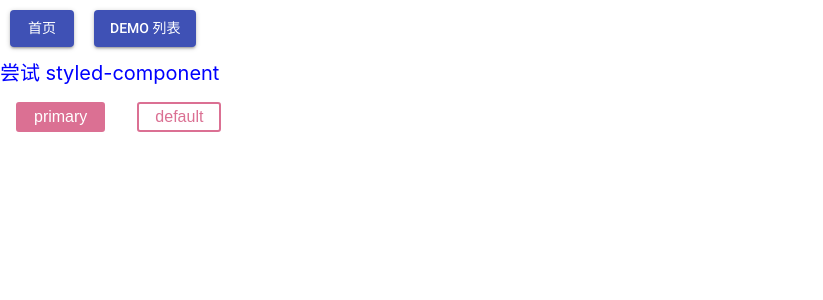
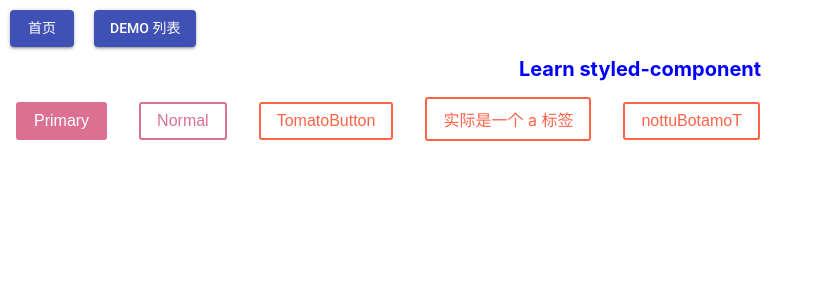
Before and after one commit to learn-frame/learn-react, a React app: page /css-in-js in a window 1280 px wide. Shown: the top 300 px of the page, without its empty margins (0-823 px from the left). Built offline with nearby package versions, Linux system fonts and the light colour scheme.

Commit message:
feat: Learn css in js

```diff
--- a/src/containers/CSSInJS.tsx
+++ b/src/containers/CSSInJS.tsx
@@ -1,10 +1,5 @@
-import React from 'react';
+import React, { ReactElement, ReactComponentElement } from 'react';
 import styled from 'styled-components';
-
-const P = styled.p`
-  font-size: 20px;
-  color: blue;
-`;
 
 interface ICSSInJSProps {
   primary?: boolean;
@@ -17,25 +12,50 @@ class CSSInJS extends React.Component<ICSSInJSProps, {}> {
   }
 
   public render() {
+    // 基本玩法
+    const H1 = styled.h1`
+      font-size: 20px;
+      color: blue;
+      text-align: center;
+    `;
+
+    // 传入参数
     const Button = styled.button`
       background: ${(props: ICSSInJSProps) =>
         props.primary ? 'palevioletred' : 'white'};
       color: ${(props: ICSSInJSProps) =>
         props.primary ? 'white' : 'palevioletred'};
-
       font-size: 1em;
       margin: 1em;
-      padding: 0.25em 1em;
+      padding: 0.5em 1em;
       border: 2px solid palevioletred;
       border-radius: 3px;
       outline: none;
       cursor: pointer;
     `;
+
+    // 继承
+    const TomatoButton = styled(Button)`
+      border-color: tomato;
+      color: tomato;
+    ` as any;
+
+    const ReversedButton = (props: any) => (
+      <button {...props} children={props.children.split('').reverse()} />
+    );
     return (
       <div>
-        <P>尝试 styled-component</P>
-        <Button primary>primary</Button>
-        <Button>default</Button>
+        <H1>Learn styled-component</H1>
+        <Button primary>Primary</Button>
+        <Button>Normal</Button>
+        <TomatoButton>TomatoButton</TomatoButton>
+        {/* 通过 as 将组件转换到某元素 */}
+        <TomatoButton as='a' href='/'>
+          实际是一个 a 标签
+        </TomatoButton>
+
+        {/* 通过 as 将组件转换成某元素 */}
+        <TomatoButton as={ReversedButton}>TomatoButton</TomatoButton>
       </div>
     );
   }
```
Also changed, not shown: __test__/test.js (added, +11 -0 lines).
